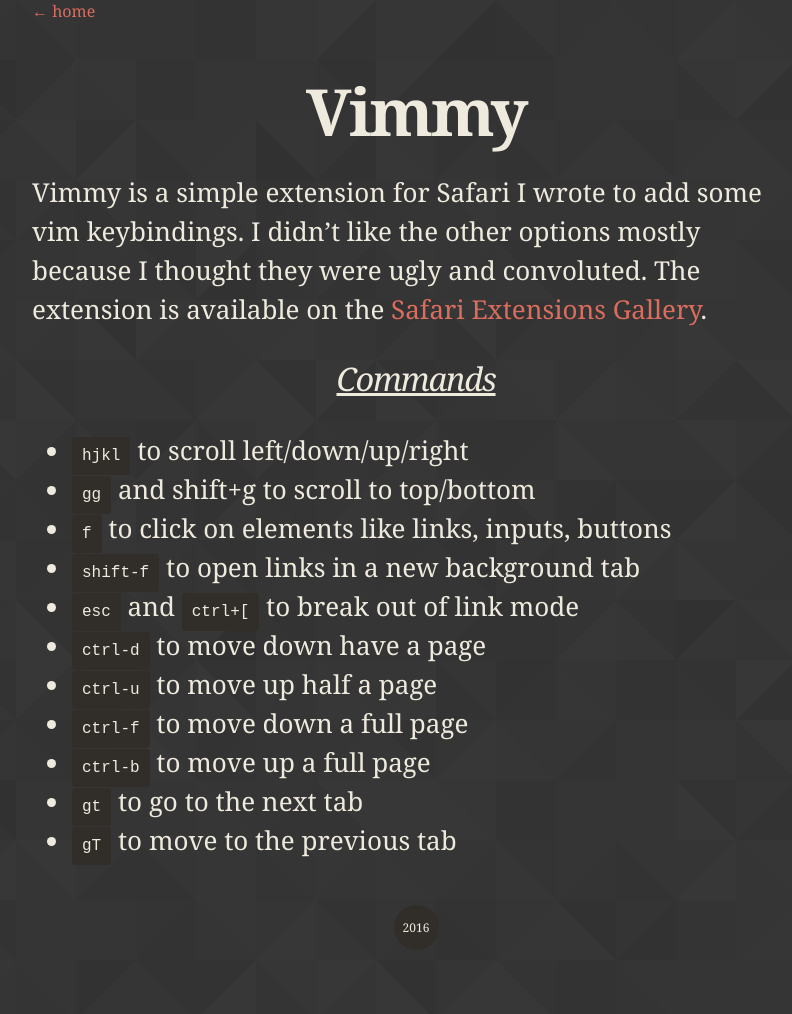
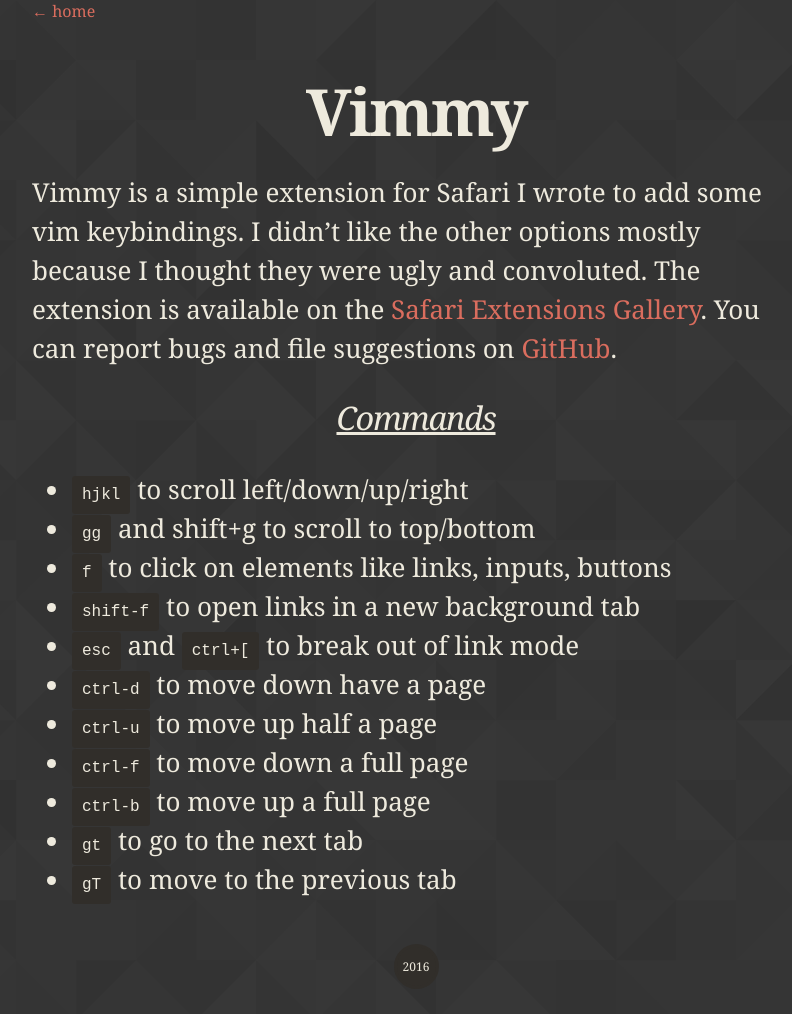
Before and after one commit to gggritso/site, a Jekyll site: the page built from Vimmy.safariextension.md, in a window 1280 px wide. Shown: the whole page, without its empty margins (224-1016 px from the left). Built offline with Jekyll 4.4.1, drawn with Linux system fonts in a browser that asks for light colours; before the commit the page ends 975 px from its top, so only the background shows below that.

Commit message:
Add GitHub link on extension page.

```diff
--- a/Vimmy.safariextension.md
+++ b/Vimmy.safariextension.md
@@ -4,7 +4,7 @@
 
 # Vimmy
 
-Vimmy is a simple extension for Safari I wrote to add some vim keybindings. I didn't like the other options mostly because I thought they were ugly and convoluted. The extension is available on the [Safari Extensions Gallery](https://safari-extensions.apple.com/details/?id=com.gggritso.vimmy-36948PQEY6).
+Vimmy is a simple extension for Safari I wrote to add some vim keybindings. I didn't like the other options mostly because I thought they were ugly and convoluted. The extension is available on the [Safari Extensions Gallery](https://safari-extensions.apple.com/details/?id=com.gggritso.vimmy-36948PQEY6). You can report bugs and file suggestions on [GitHub](https://github.com/gggritso/Vimmy.safariextension).
 
 ## Commands
 
```
